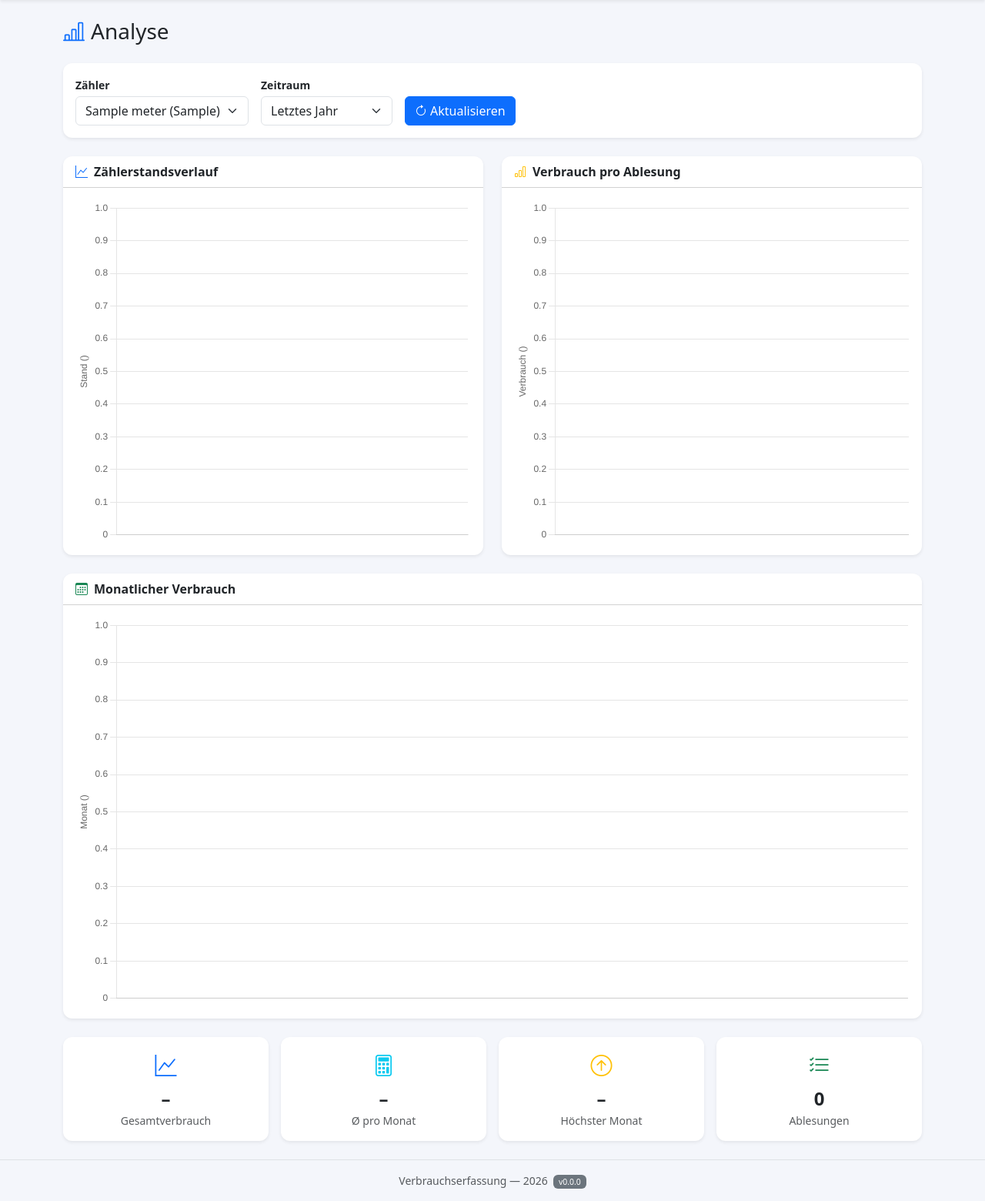
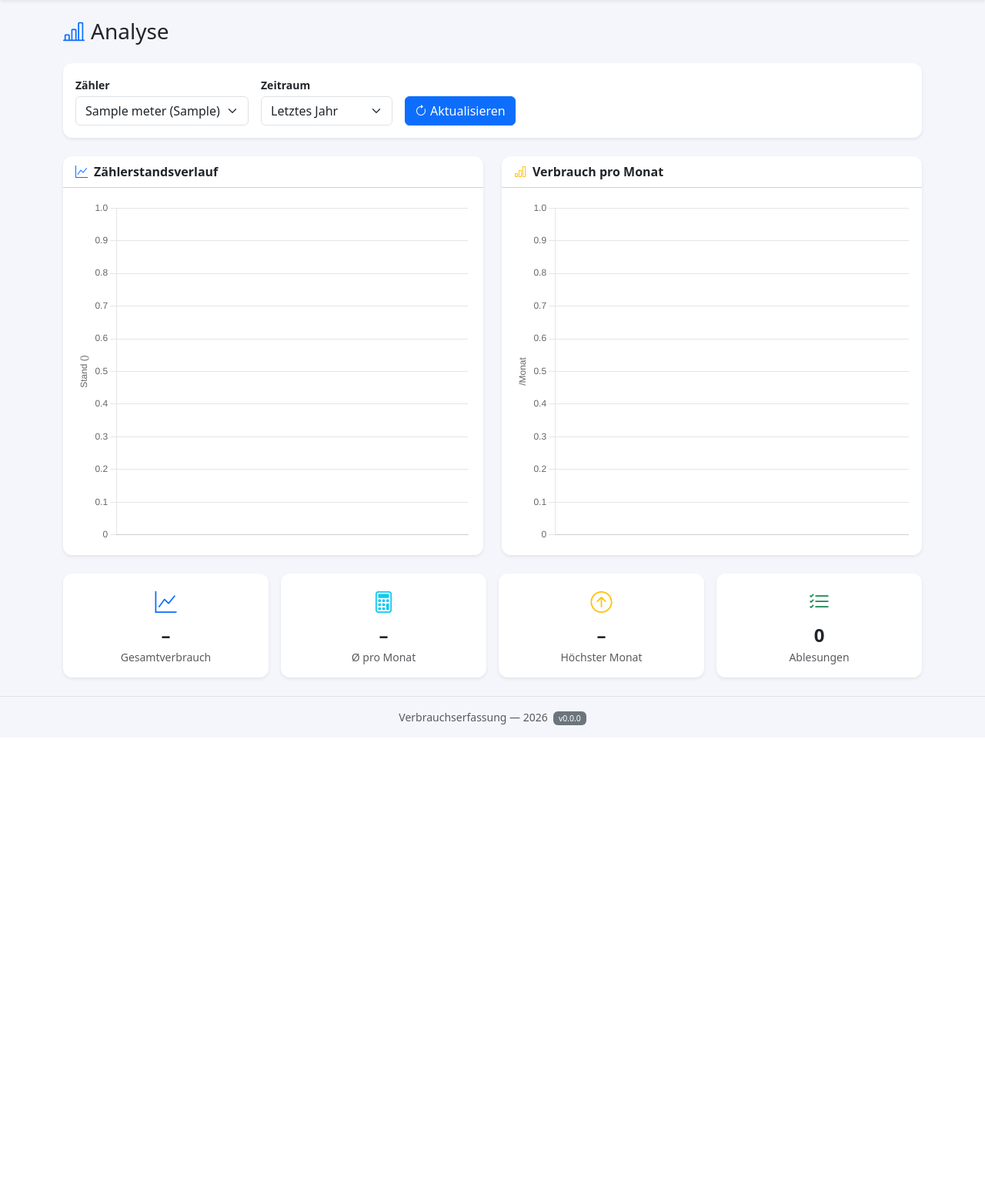
Before and after one commit to cristit/energy-consumption, a Flask app: page /analysis in a window 1280 px wide. Shown: the part 56-1616 px from the top of the page at 77% size. After the commit the page ends 998 px from the top, so only its background shows below. Run offline with Flask 3, Linux system fonts and the light colour scheme; tables that the repository leaves empty hold one stand-in row (values such as "Sample post"); data that the repository does not hold is empty; parts of the project's set-up code (start-up, migrations or seed data) failed here and were passed over.

Commit message:
feat: analysis consumption per month (v1.4.0)

```diff
--- a/templates/analysis.html
+++ b/templates/analysis.html
@@ -61,20 +61,10 @@
   <div class="col-lg-6">
     <div class="card border-0 shadow-sm h-100">
       <div class="card-header bg-transparent fw-semibold">
-        <i class="bi bi-bar-chart me-2 text-warning"></i>Verbrauch pro Ablesung
+        <i class="bi bi-bar-chart me-2 text-warning"></i>Verbrauch pro Monat
       </div>
       <div class="card-body">
-        <canvas id="consumptionChart" height="260"></canvas>
-      </div>
-    </div>
-  </div>
-  <div class="col-12">
-    <div class="card border-0 shadow-sm">
-      <div class="card-header bg-transparent fw-semibold">
-        <i class="bi bi-calendar3 me-2 text-success"></i>Monatlicher Verbrauch
-      </div>
-      <div class="card-body">
-        <canvas id="monthlyChart" height="140"></canvas>
+        <canvas id="monthlyChart" height="260"></canvas>
       </div>
     </div>
   </div>
@@ -88,7 +78,12 @@
 
 {% block scripts %}
 <script>
-let valueChartInst, consumptionChartInst, monthlyChartInst;
+let valueChartInst, monthlyChartInst;
+
+function fmtDE(num, dec=3) {
+  if (num === null || num === undefined) return '–';
+  return num.toFixed(dec).replace('.', ',').replace(/\B(?=(\d{3})+(?!\d))/g, '.');
+}
 
 async function loadCharts() {
   const meterId = document.getElementById('meterSelect').value;
@@ -97,18 +92,16 @@ async function loadCharts() {
 
   const [detail, monthly] = await Promise.all([
     fetch(`/api/chart-data/${meterId}?months=${months}`).then(r => r.json()),
-    fetch(`/api/monthly-summary/${meterId}`).then(r => r.json()),
+    fetch(`/api/monthly-summary/${meterId}?months=${months}`).then(r => r.json()),
   ]);
 
-  // Destroy old
   valueChartInst?.destroy();
-  consumptionChartInst?.destroy();
   monthlyChartInst?.destroy();
 
   const color = detail.color;
   const unit  = detail.unit;
 
-  // Value line chart
+  // Zählerstandsverlauf
   valueChartInst = new Chart(document.getElementById('valueChart'), {
     type: 'line',
     data: {
@@ -126,60 +119,41 @@ async function loadCharts() {
     options: chartOptions(`Stand (${unit})`),
   });
 
-  // Consumption bar chart
-  consumptionChartInst = new Chart(document.getElementById('consumptionChart'), {
-    type: 'bar',
-    data: {
-      labels: detail.labels,
-      datasets: [{
-        label: `Verbrauch (${unit})`,
-        data: detail.consumptions,
-        backgroundColor: color + 'aa',
-        borderColor: color,
-        borderWidth: 1,
-      }]
-    },
-    options: chartOptions(`Verbrauch (${unit})`),
-  });
-
-  // Monthly bar chart
+  // Verbrauch pro Monat
   monthlyChartInst = new Chart(document.getElementById('monthlyChart'), {
     type: 'bar',
     data: {
       labels: monthly.labels,
       datasets: [{
-        label: `Monat (${monthly.unit})`,
+        label: `Verbrauch (${monthly.unit})`,
         data: monthly.values,
         backgroundColor: monthly.color + '99',
         borderColor: monthly.color,
         borderWidth: 1,
       }]
     },
-    options: chartOptions(`Monat (${monthly.unit})`),
+    options: chartOptions(`${monthly.unit}/Monat`),
   });
 
-  // Stats
+  // Statistik-Kacheln
   const total = detail.values.length >= 2
-    ? (detail.values[detail.values.length-1] - detail.values[0]).toFixed(3)
-    : null;
+    ? detail.values[detail.values.length-1] - detail.values[0] : null;
   const avgMonthly = monthly.values.length
-    ? (monthly.values.reduce((a,b) => a+b, 0) / monthly.values.length).toFixed(3)
-    : null;
+    ? monthly.values.reduce((a,b) => a+b, 0) / monthly.values.length : null;
   const maxMonth = monthly.values.length
-    ? Math.max(...monthly.values).toFixed(3) : null;
+    ? Math.max(...monthly.values) : null;
 
-  const sr = document.getElementById('statsRow');
-  sr.innerHTML = [
-    ['Gesamtverbrauch', total, unit, 'graph-up', 'primary'],
-    ['Ø pro Monat', avgMonthly, unit, 'calculator', 'info'],
-    ['Höchster Monat', maxMonth, unit, 'arrow-up-circle', 'warning'],
-    ['Ablesungen', detail.labels.length, '', 'list-check', 'success'],
+  document.getElementById('statsRow').innerHTML = [
+    ['Gesamtverbrauch', fmtDE(total), unit, 'graph-up', 'primary'],
+    ['Ø pro Monat',     fmtDE(avgMonthly), unit, 'calculator', 'info'],
+    ['Höchster Monat',  fmtDE(maxMonth), unit, 'arrow-up-circle', 'warning'],
+    ['Ablesungen',      detail.labels.length, '', 'list-check', 'success'],
   ].map(([label, val, u, icon, col]) => `
     <div class="col-6 col-md-3">
       <div class="card border-0 shadow-sm text-center">
         <div class="card-body py-3">
           <i class="bi bi-${icon} fs-3 text-${col}"></i>
-          <div class="fs-4 fw-bold mt-1">${val !== null ? val + (u?' '+u:'') : '–'}</div>
+          <div class="fs-4 fw-bold mt-1">${val}${u ? ' <span class="small text-muted">'+u+'</span>' : ''}</div>
           <div class="small text-muted">${label}</div>
         </div>
       </div>
```
